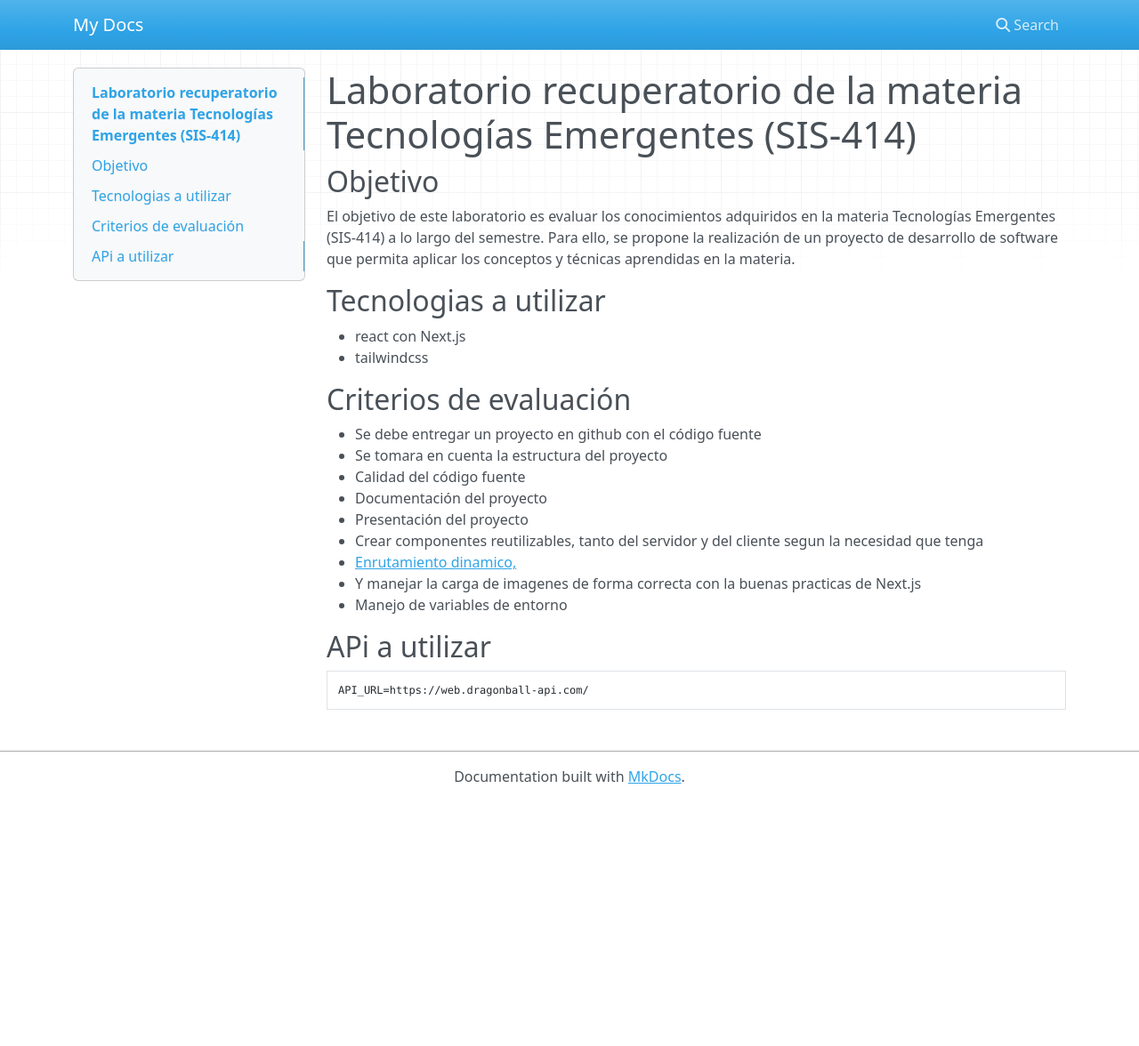
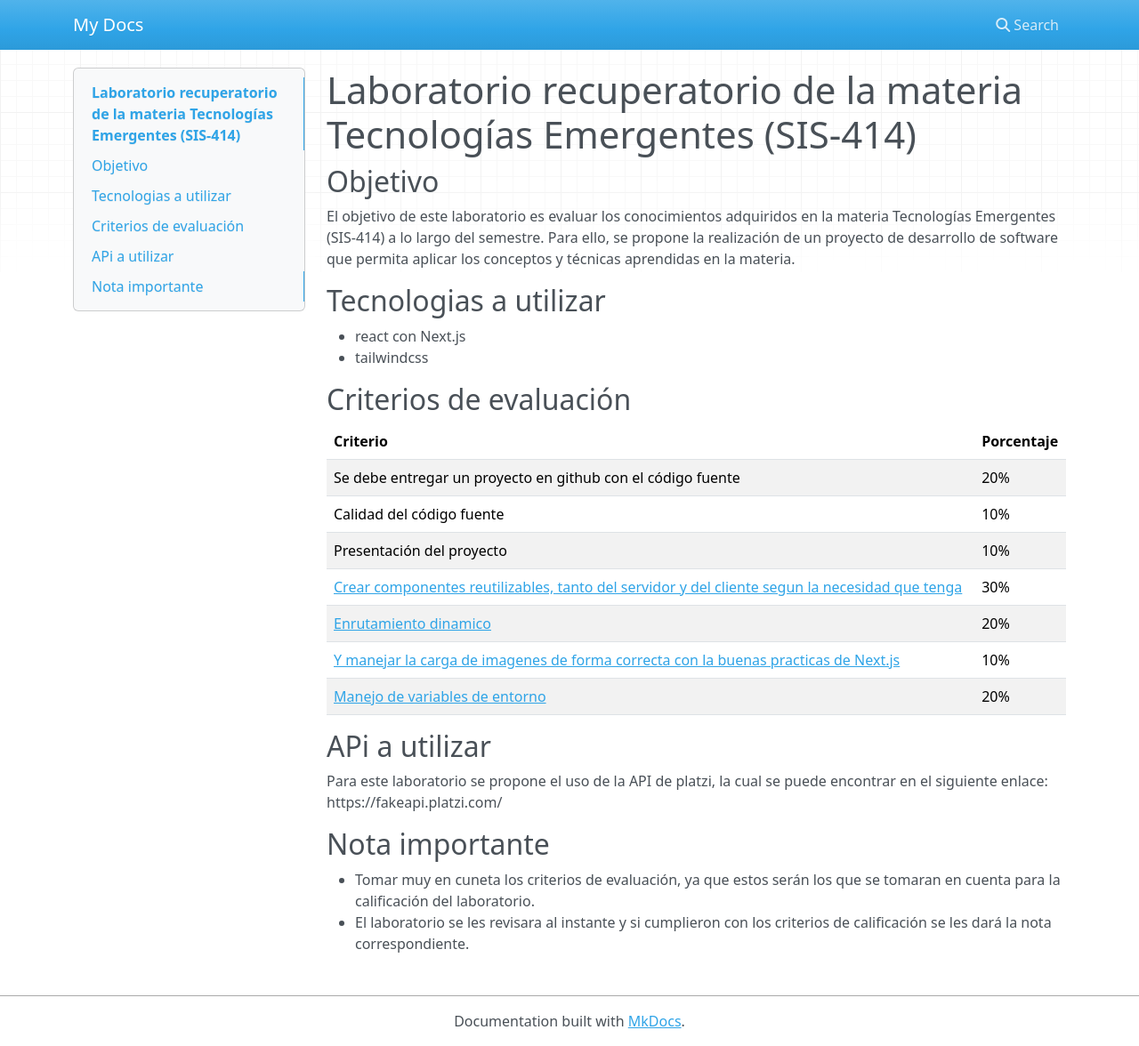
Before and after one commit to KEVIN-117/laboratorio-recuperatorio-sis414, an MkDocs documentation site: the page built from docs/index.md, in a window 1280 px wide and 1176 px high. Shown: the whole window at 89% size. Built offline with MkDocs 1.6.1, drawn with Linux system fonts in a browser that asks for light colours; nearby versions of some CDN libraries.

Commit message:
feat: feature/SEM-71

````diff
--- a/docs/index.md
+++ b/docs/index.md
@@ -8,18 +8,24 @@ El objetivo de este laboratorio es evaluar los conocimientos adquiridos en la ma
 - tailwindcss
 
 ## Criterios de evaluación
-- Se debe entregar un proyecto en github con el código fuente
-- Se tomara en cuenta la estructura del proyecto
-- Calidad del código fuente
-- Documentación del proyecto
-- Presentación del proyecto
-- Crear componentes reutilizables, tanto del servidor y del cliente segun la necesidad que tenga
-- [Enrutamiento dinamico,](https://nextjs.org/docs/pages/building-your-application/routing/dynamic-routes)
-- Y manejar la carga de imagenes de forma correcta con la buenas practicas de Next.js
-- Manejo de variables de entorno
+
+| Criterio                                                                                                                                                                  | Porcentaje  |
+|---------------------------------------------------------------------------------------------------------------------------------------------------------------------------|-------------|
+| Se debe entregar un proyecto en github con el código fuente                                                                                                               | 20%         |
+| Calidad del código fuente                                                                                                                                                 | 10%         |
+| Presentación del proyecto                                                                                                                                                 | 10%         |
+| [Crear componentes reutilizables, tanto del servidor y del cliente segun la necesidad que tenga](https://nextjs.org/learn/react-foundations/server-and-client-components) | 30%         |
+| [Enrutamiento dinamico](https://nextjs.org/docs/pages/building-your-application/routing/dynamic-routes)                                                                   | 20%         |
+| [Y manejar la carga de imagenes de forma correcta con la buenas practicas de Next.js](https://nextjs.org/docs/pages/building-your-application/optimizing/images)          | 10%         |
+| [Manejo de variables de entorno](https://nextjs.org/docs/pages/building-your-application/configuring/environment-variables)                                               | 20%         |
 
 
 ## APi a utilizar
-```text
-API_URL=https://web.dragonball-api.com/
-```
+
+Para este laboratorio se propone el uso de la API de platzi, la cual se puede encontrar en el siguiente enlace: https://fakeapi.platzi.com/
+
+
+
+## Nota importante
+- Tomar muy en cuneta los criterios de evaluación, ya que estos serán los que se tomaran en cuenta para la calificación del laboratorio.
+- El laboratorio se les revisara al instante y si cumplieron con los criterios de calificación se les dará la nota correspondiente.
````
Also changed, not shown: site/index.html.
